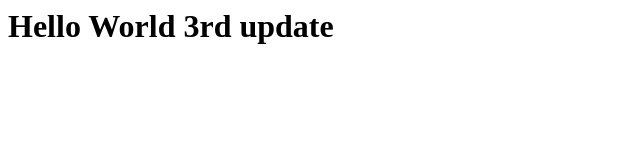
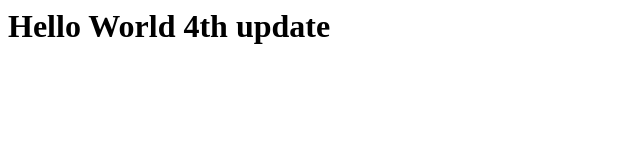
Before and after one commit to anelavelly/test_revel_repo, a plain HTML site: page index.html in a window 1280 px wide. Shown: the full height of the page, 0-640 px from the left. Drawn offline with Linux system fonts and the light colour scheme.

Commit message:
4th commit

```diff
--- a/index.html
+++ b/index.html
@@ -1,3 +1,3 @@
 <html>
-<h1>Hello World 3rd update</h1>
+<h1>Hello World 4th update</h1>
 </html>
```
